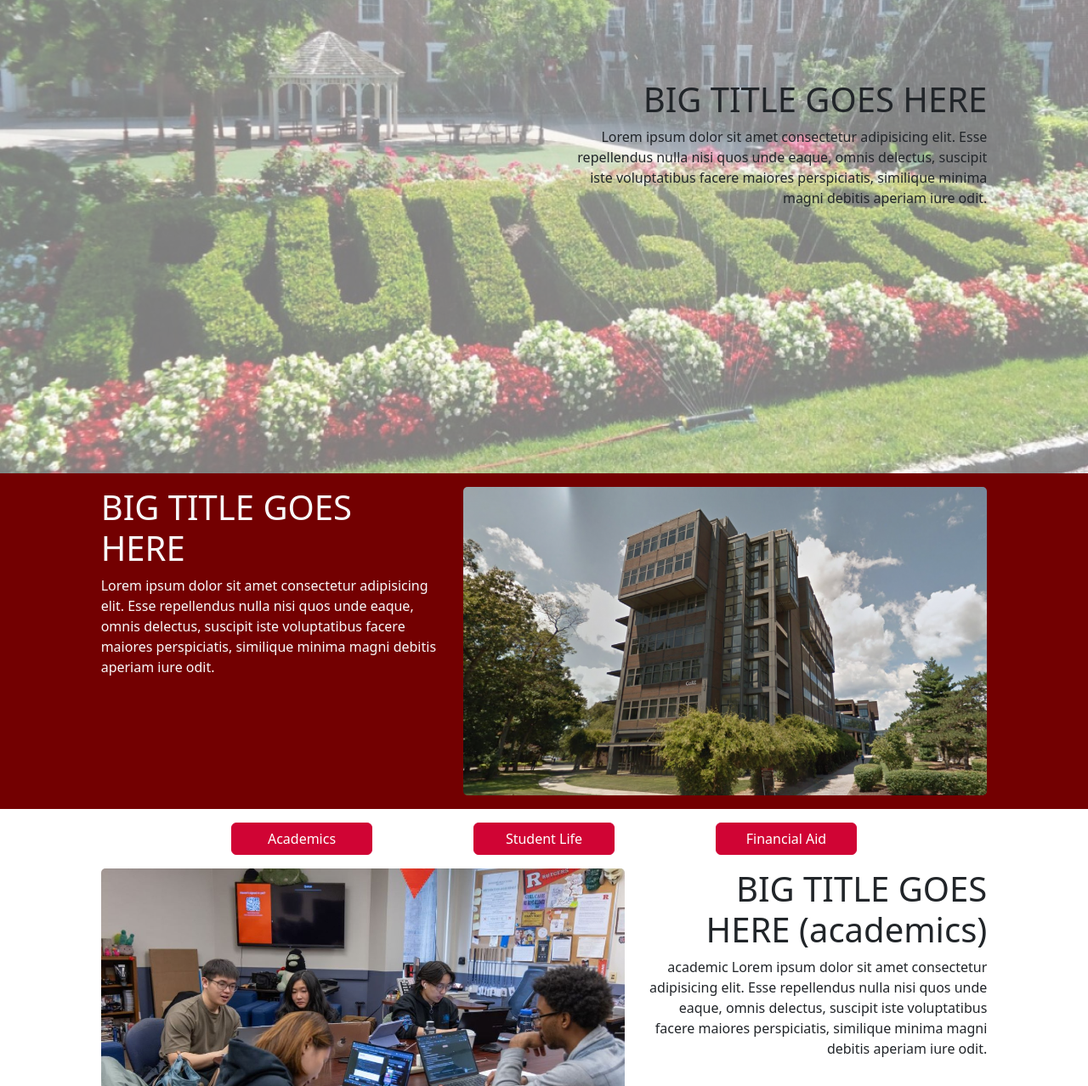
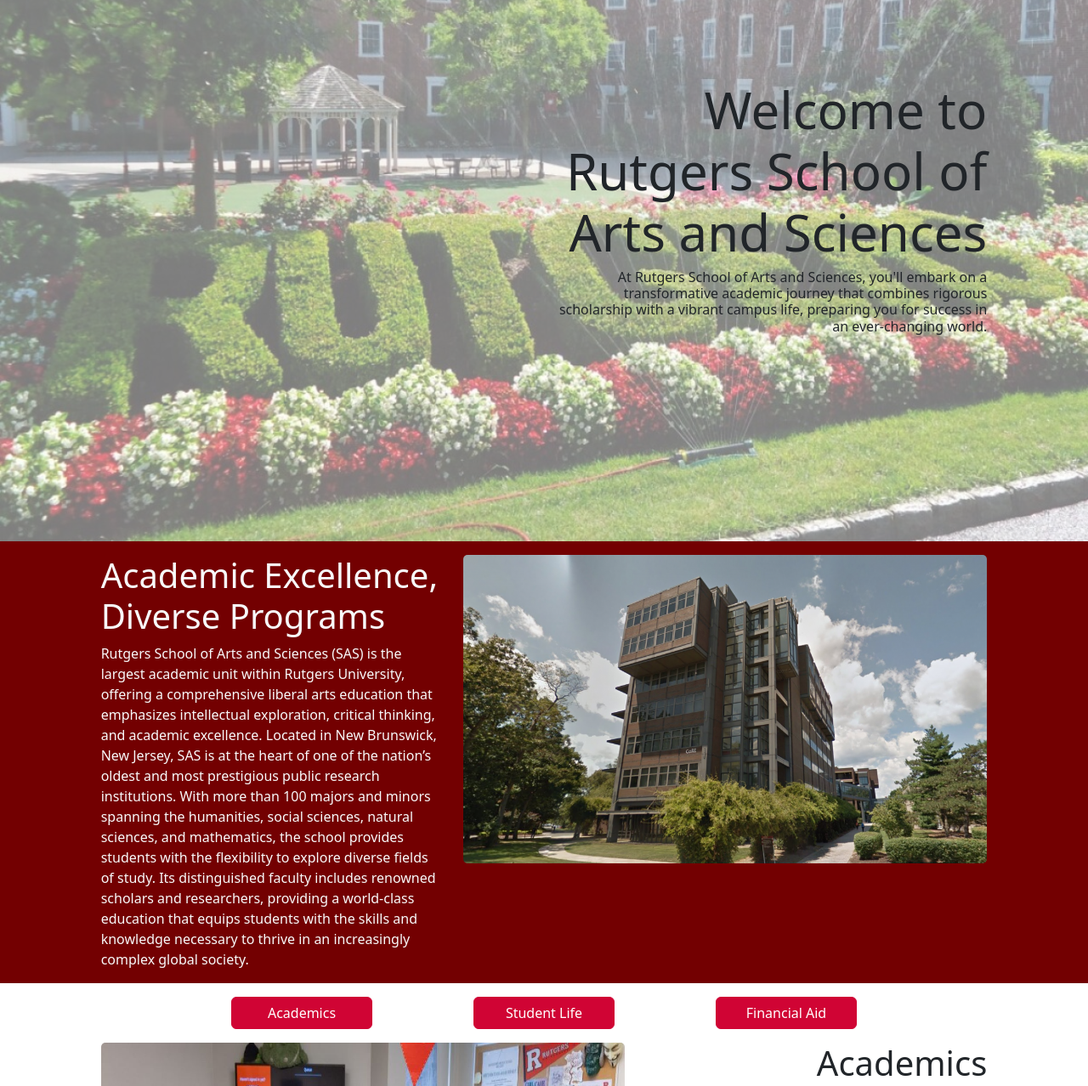
Before and after one commit to J-Groesbeck/College-Recruitment-Website, a plain HTML site: page index.html in a window 1280 px wide. Shown: the part 52-1330 px from the top of the page at 85% size. Drawn offline with nearby package versions, Linux system fonts and the light colour scheme.

Commit message:
finished besides nav buttons

```diff
--- a/index.html
+++ b/index.html
@@ -51,12 +51,11 @@
                     <div class="row h-100">
                         <div class="col-6"></div>
                         <div class="col-5 mt-5 pt-5">
-                            <h1 class="text-end">BIG TITLE GOES HERE</h1>
-                            <p class="text-end">Lorem ipsum dolor sit amet consectetur adipisicing elit. Esse
-                                repellendus nulla nisi quos unde
-                                eaque, omnis delectus, suscipit iste voluptatibus facere maiores perspiciatis, similique
-                                minima
-                                magni debitis aperiam iure odit.</p>
+                            <h1 class="text-end intro-text">Welcome to Rutgers School of Arts and Sciences</h1>
+                            <h6 class="text-end">At Rutgers School of Arts and Sciences, you'll embark on a
+                                transformative academic journey that combines rigorous scholarship with a vibrant campus
+                                life, preparing you for success in an ever-changing world.
+                            </h6>
                         </div>
                         <div class="col-1"></div>
                     </div>
@@ -64,14 +63,20 @@
             </div>
             <div class="row background-color">
                 <div class="col-1"></div>
-                <div class="col-12 col-md-4 mt-3">
-                    <h1 class="text-light text-center text-md-start">BIG TITLE GOES HERE</h1>
-                    <p class="text-light text-center text-md-start">Lorem ipsum dolor sit amet consectetur adipisicing elit. Esse repellendus
-                        nulla nisi quos unde
-                        eaque, omnis delectus, suscipit iste voluptatibus facere maiores perspiciatis, similique minima
-                        magni debitis aperiam iure odit.</p>
+                <div class="col-12 col-lg-4 mt-3">
+                    <h1 class="text-light text-center text-lg-start">Academic Excellence,<br>Diverse Programs</h1>
+                    <p class="text-light text-center text-lg-start">Rutgers School of Arts and Sciences (SAS) is the
+                        largest academic unit within Rutgers University, offering a comprehensive liberal arts education
+                        that emphasizes intellectual exploration, critical thinking, and academic excellence. Located in
+                        New Brunswick, New Jersey, SAS is at the heart of one of the nation’s oldest and most
+                        prestigious public research institutions. With more than 100 majors and minors spanning the
+                        humanities, social sciences, natural sciences, and mathematics, the school provides students
+                        with the flexibility to explore diverse fields of study. Its distinguished faculty includes
+                        renowned scholars and researchers, providing a world-class education that equips students with
+                        the skills and knowledge necessary to thrive in an increasingly complex global society.
+                    </p>
                 </div>
-                <div class="col-12 col-md-6 my-3">
+                <div class="col-12 col-lg-6 my-3">
                     <img src="imgs/CORE.png" class="w-100">
                 </div>
                 <div class="col-1"></div>
@@ -97,15 +102,22 @@
         <div class="container-fluid">
             <div class="row mt-3">
                 <div class="col-1"></div>
-                <div class="col-12 col-md-6">
+                <div class="col-12 col-lg-6 text-end">
                     <img id="section-image" src="imgs/academics.jpg" class="w-100">
                 </div>
-                <div class="col-12 col-md-4 mt-2 mt-md-0">
-                    <h1 id="section-title" class="text-center text-md-end">BIG TITLE GOES HERE (academics)</h1>
-                    <p id="section-paragraph" class="text-center text-md-end">
-                        academic Lorem ipsum dolor sit amet consectetur adipisicing elit. Esse repellendus nulla nisi
-                        quos unde eaque, omnis delectus, suscipit iste voluptatibus facere maiores perspiciatis,
-                        similique minima magni debitis aperiam iure odit.
+                <div class="col-12 col-lg-4 mt-2 mt-lg-0">
+                    <h1 id="section-title" class="text-center text-lg-end">Academics</h1>
+                    <p id="section-paragraph" class="text-center text-lg-end">
+                        SAS offers a broad and dynamic academic experience, encompassing over 100 majors and minors
+                        across the humanities, social sciences, natural
+                        sciences, and mathematics. With a diverse range of programs, SAS fosters intellectual growth and
+                        interdisciplinary exploration, encouraging students to engage in critical thinking, research,
+                        and creative expression. The school is known for its rigorous academic standards, world-class
+                        faculty, and research opportunities that connect students with real-world challenges. Through a
+                        commitment to academic excellence and innovation, SAS prepares students for a wide array of
+                        careers and advanced study, cultivating leaders who contribute meaningfully to society. See list
+                        of all majors <a href="https://sasundergrad.rutgers.edu/major/list-of-majors-and-minors"
+                            target="_blank">here</a>
                     </p>
                 </div>
                 <div class="col-1"></div>
@@ -117,7 +129,7 @@
                 <div class="col-12">
                     <h1>Notable Alumni</h1>
                 </div>
-                <div class="col-4 d-none d-md-flex">
+                <div class="col-4 d-none d-lg-flex">
                     <div class="card w-100">
                         <img src="imgs/milton-friedman.jpg" class="card-img-top">
                         <div class="card-body">
@@ -131,7 +143,7 @@
                         </div>
                     </div>
                 </div>
-                <div class="col-4 d-none d-md-flex">
+                <div class="col-4 d-none d-lg-flex">
                     <div class="card w-100">
                         <img src="imgs/judea-pearl.jpg" class="card-img-top">
                         <div class="card-body">
@@ -145,7 +157,7 @@
                         </div>
                     </div>
                 </div>
-                <div class="col-4 d-none d-md-flex">
+                <div class="col-4 d-none d-lg-flex">
                     <div class="card w-100">
                         <img src="imgs/selman-waksman.jpg" class="card-img-top">
                         <div class="card-body">
@@ -159,7 +171,7 @@
                         </div>
                     </div>
                 </div>
-                <div class="d-md-none col-12">
+                <div class="d-lg-none col-12">
                     <div class="accordion" id="accordionExample">
                         <div class="accordion-item">
                             <h2 class="accordion-header">
@@ -229,14 +241,24 @@
         </div>
     </main>
     <footer id="footer" class="mt-2">
-        <a href="https://github.com/J-Groesbeck/College-Recruitment-Website" target="_blank" class="fa-links"><i
+        <a href="https://www.facebook.com/RutgersU" target="_blank" class="fa-links border-start border-end px-1"><i
+                class="fa-brands fa-facebook fa-2xl"></i></a>
+        <a href="https://www.x.com/RutgersU" target="_blank" class="fa-links border-end px-1"><i
+                class="fa-brands fa-twitter fa-2xl"></i></a>
+        <a href="https://www.instagram.com/rutgersu" target="_blank" class="fa-links border-end px-1"><i
+                class="fa-brands fa-instagram fa-2xl"></i></a>
+        <a href="https://www.youtube.com/channel/UCwIbQjoUUGfL5nM30r0fmQw" target="_blank" class="fa-links border-end px-1"><i
+                class="fa-brands fa-youtube fa-2xl"></i></a>
+        <a href="https://www.linkedin.com/school/rutgersu/" target="_blank" class="fa-links border-end px-1"><i
+                class="fa-brands fa-linkedin fa-2xl"></i></a>
+        <a href="https://github.com/J-Groesbeck/College-Recruitment-Website" target="_blank" class="fa-links border-end px-1"><i
                 class="fa-brands fa-github fa-2xl"></i></a><br>
         <a href="https://www.rutgers.edu/" target="_blank">
             <img src="imgs/logo2.png" class="footer-logo-sizing mt-2" style="height: 69px;"></a>
     </footer>
     <script src="script.js"></script>
     <!-- Bootstrap JavaScript Libraries -->
-    <script src="https://cdn.jsdelivr.net/npm/@popperjs/core@2.11.8/dist/umd/popper.min.js"
+    <script src="https://cdn.jsdelivr.net/npm/@popperjs/core@2.11.8/dist/ulg/popper.min.js"
         integrity="sha384-I7E8VVD/ismYTF4hNIPjVp/Zjvgyol6VFvRkX/vR+Vc4jQkC+hVqc2pM8ODewa9r"
         crossorigin="anonymous"></script>
 
--- a/style.css
+++ b/style.css
@@ -14,7 +14,7 @@
     background-blend-mode: overlay;
     background-color: #bdbdbd;
     background-size: cover;
-    height: 35rem;
+    height: 40rem;
 }
 
 .background-color {
@@ -95,7 +95,7 @@ footer {
 }
 
 #section-image {
-    height: 400px;
+    height: 600px;
 }
 
 img {
@@ -119,3 +119,11 @@ img {
 .accordion-button {
     background-color: #d00434 !important;
 }
+
+.intro-text {
+    font-size: 60px;
+}
+
+.fa-links {
+    color: #d00434 !important;
+}
```
Also changed, not shown: script.js (+5 -5 lines).
